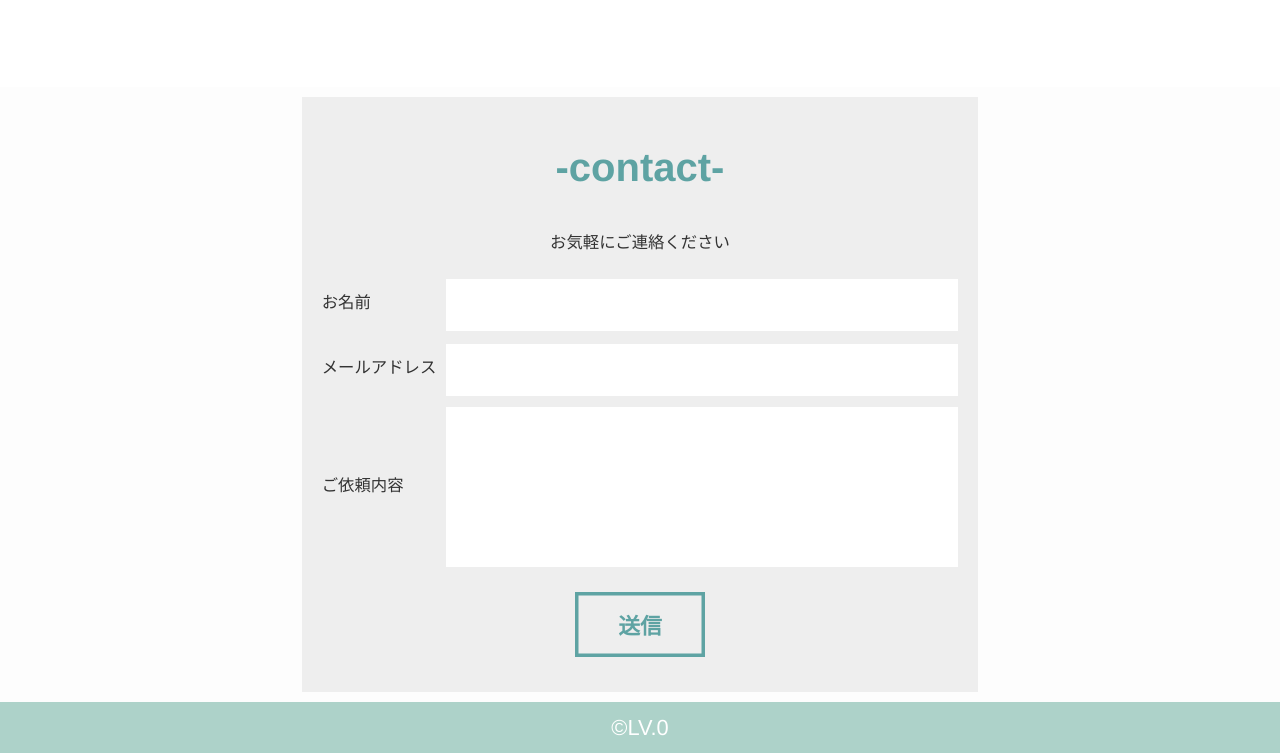
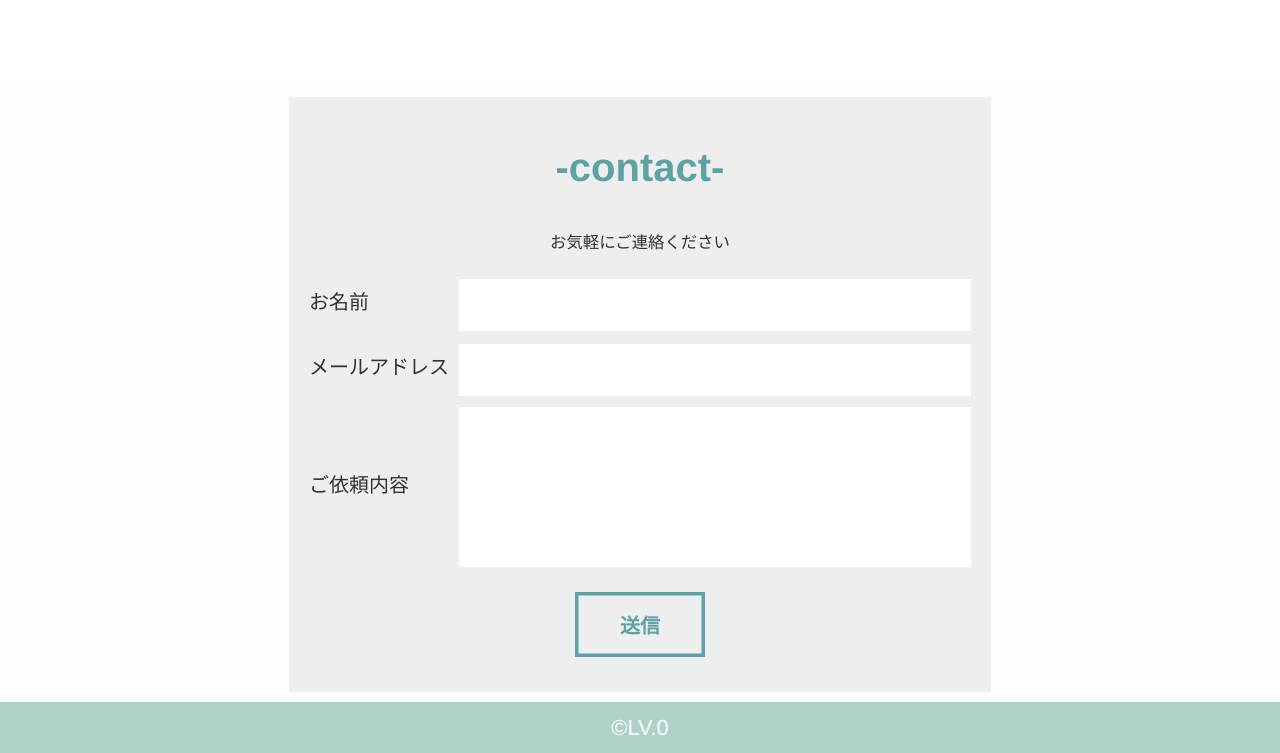
Before and after one commit to tetta1222/tetta12, a plain HTML site: page index.html in a window 1280 px wide. Shown: the part 3797-4550 px from the top of the page. Drawn offline with nearby package versions, Linux system fonts and the light colour scheme.

Commit message:
Update style.css

```diff
--- a/style.css
+++ b/style.css
@@ -849,11 +849,25 @@ footer {
   justify-content: space-around;
   align-items: center;
 }
-
+@media (min-width: 751px) and (max-width: 1400px){
+  .contact .p-form .p-formGroup #naiyou{
+  font-size:2rem;
+  }
+  .basicBox{
+  font-size:2rem;
+  }
+  label{
+  font-size:2rem;
+  }
+  .contact .p-form .p-formGroup input{
+  font-size:2rem;
+  }
+}
 footer small {
   font-size: 40%;
   color: white;
 }
+
 @media(max-width:750px){
 footer{
   height:10vh;
@@ -861,17 +875,3 @@ footer{
 footer small{
   font-size:2.2rem;
 }
-
-
-  @media (min-width: 751px) and (max-width: 1400px) {
-    li{
-    font-size:2rem;
-    }
-
-    p{
-    font-size:2rem
-    }
-
-
-
-  }
```
